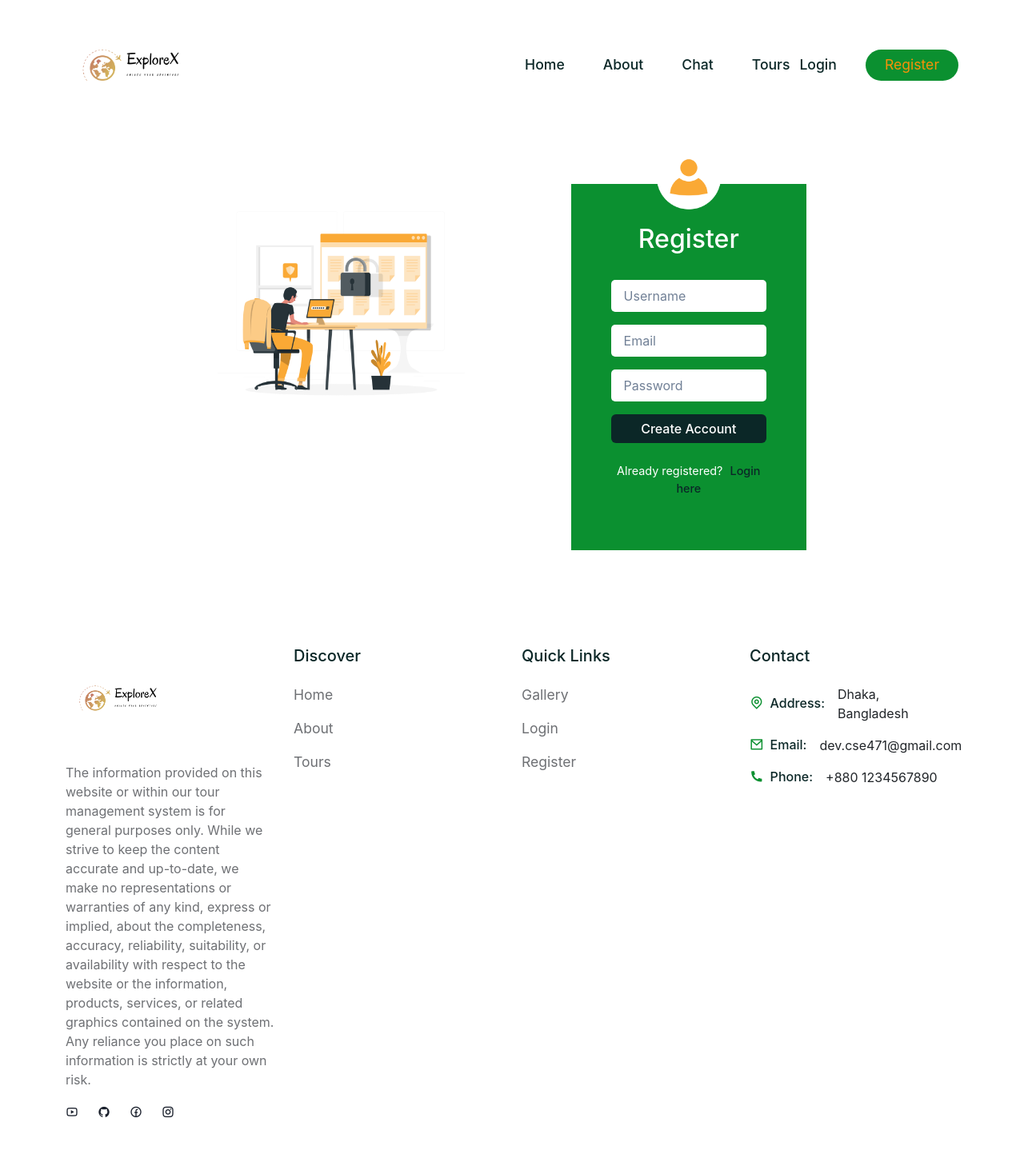
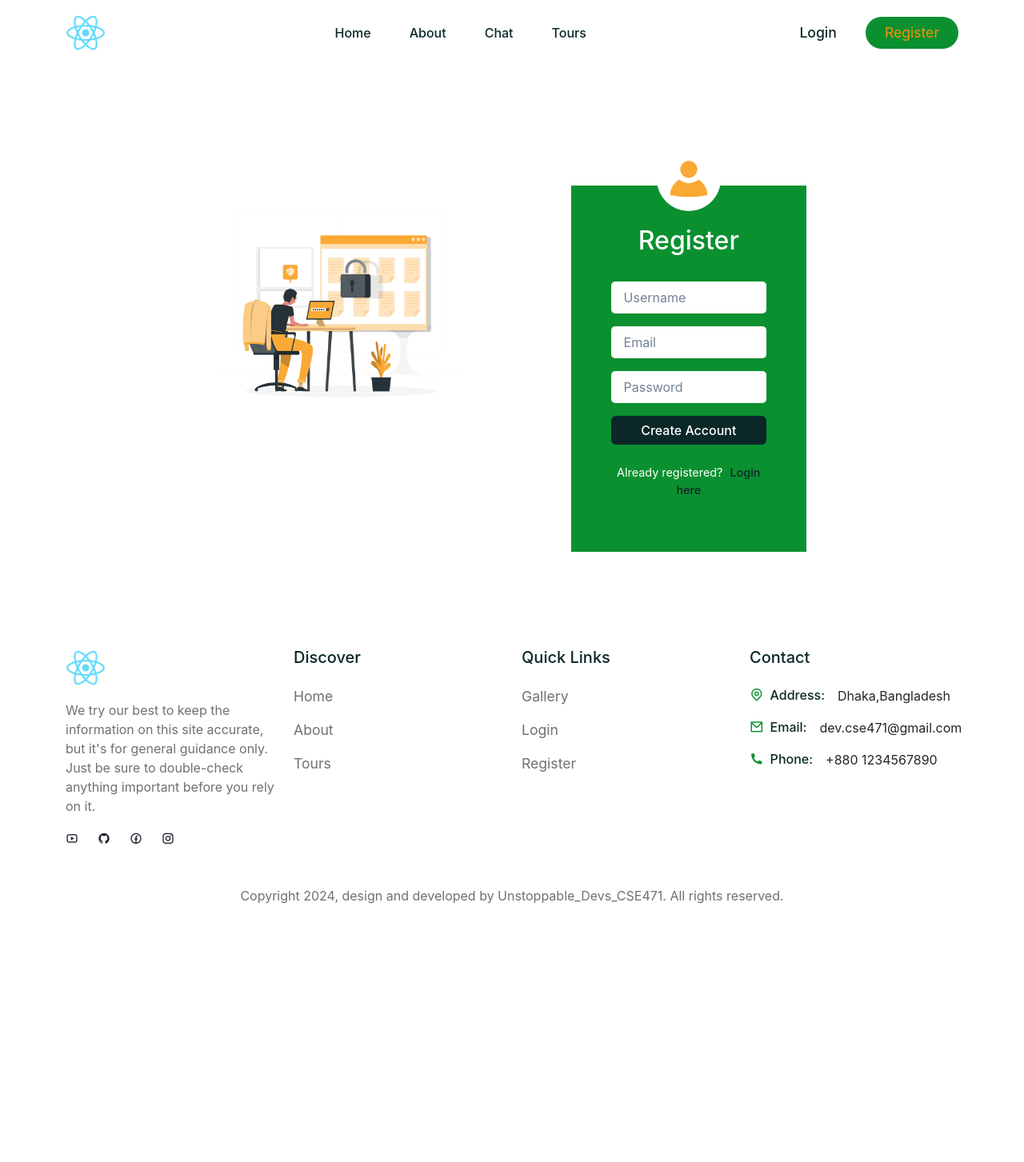
Before and after one commit to jashezan/Tours-and-Travels, a React (Create React App) app in the folder frontend/: page /register in a window 1280 px wide. Shown: the top 1453 px of the page at 80% size. After the commit the page ends 1178 px from the top, so only its background shows below. Built offline with nearby package versions, Linux system fonts and the light colour scheme; a web font is replaced by a local one.

Commit message:
Fixed Broken Design of Navbar

```diff
--- a/frontend/src/App.css
+++ b/frontend/src/App.css
@@ -39,6 +39,14 @@ a {
 }
 ul {
   list-style: none;
+}
+
+.main__layout {
+  min-height: 100vh;
+  display: flex;
+  flex-direction: column;
+  justify-content: space-between;
+  align-items: center;
 }
 
 .primary__btn {
--- a/frontend/src/components/Footer/Footer.jsx
+++ b/frontend/src/components/Footer/Footer.jsx
@@ -4,7 +4,7 @@ import './footer.css'
 import { Container, Row, Col, ListGroup, ListGroupItem } from 'reactstrap'
 
 import { Link } from 'react-router-dom'
-import logo from '../../assets/images/logo.png'
+import logo from '../../assets/images/logo512.png'
 
 const quick__links = [
   {
@@ -44,96 +44,115 @@ const Footer = () => {
     <footer className="footer">
       <Container>
         <Row>
-          <Col lg='3'>
+          <Col lg="3">
             <div className="logo">
-              <img src={logo} alt="" />
-              <p>The information provided on this website or within our tour management system is for general purposes only. While we strive to keep the content accurate and up-to-date, we make no representations or warranties of any kind, express or implied, about the completeness, accuracy, reliability, suitability, or availability with respect to the website or the information, products, services, or related graphics contained on the system. Any reliance you place on such information is strictly at your own risk.</p>
+              <div>
+                <Link to="/">
+                  <img src={logo} alt="logo" />
+                </Link>
+              </div>
+              <p>
+                We try our best to keep the information on this site accurate,
+                but it's for general guidance only. Just be sure to double-check
+                anything important before you rely on it.
+              </p>
 
               <div className="social__links d-flex align-items-center gap-4">
                 <span>
-                  <Link to='#'><i class="ri-youtube-line"></i></Link>
+                  <Link to="#">
+                    <i class="ri-youtube-line"></i>
+                  </Link>
                 </span>
                 <span>
-                  <Link to='#'><i class="ri-github-fill"></i></Link>
+                  <Link to="#">
+                    <i class="ri-github-fill"></i>
+                  </Link>
                 </span>
                 <span>
-                  <Link to='#'><i class="ri-facebook-circle-line"></i></Link>
+                  <Link to="#">
+                    <i class="ri-facebook-circle-line"></i>
+                  </Link>
                 </span>
                 <span>
-                  <Link to='#'><i class="ri-instagram-line"></i></Link>
+                  <Link to="#">
+                    <i class="ri-instagram-line"></i>
+                  </Link>
                 </span>
               </div>
             </div>
           </Col>
 
-          <Col lg='3'>
+          <Col lg="3">
             <h5 className="footer__link-title">Discover</h5>
 
             <ListGroup className="footer__quick-links">
-              {
-                quick__links.map((item, index) => (
-                  <ListGroupItem key={index} className='ps-0 border-0'>
-                    <Link to={item.path}>{item.display}</Link>
-                  </ListGroupItem>
-                ))
-              }
+              {quick__links.map((item, index) => (
+                <ListGroupItem key={index} className="ps-0 border-0">
+                  <Link to={item.path}>{item.display}</Link>
+                </ListGroupItem>
+              ))}
             </ListGroup>
           </Col>
-          <Col lg='3'>
+          <Col lg="3">
             <h5 className="footer__link-title">Quick Links</h5>
 
             <ListGroup className="footer__quick-links">
-              {
-                quick__links2.map((item, index) => (
-                  <ListGroupItem key={index} className='ps-0 border-0'>
-                    <Link to={item.path}>{item.display}</Link>
-                  </ListGroupItem>
-                ))
-              }
+              {quick__links2.map((item, index) => (
+                <ListGroupItem key={index} className="ps-0 border-0">
+                  <Link to={item.path}>{item.display}</Link>
+                </ListGroupItem>
+              ))}
             </ListGroup>
           </Col>
-          <Col lg='3'>
+          <Col lg="3">
             <h5 className="footer__link-title">Contact</h5>
 
             <ListGroup className="footer__quick-links">
-
-              <ListGroupItem className='ps-0 border-0 d-flex align-items-center gap-3'>
-                <h6 className='mb-0 d-flex align-items-center gap-2'>
-                  <span><i class='ri-map-pin-line'></i></span>
+              <ListGroupItem className="ps-0 border-0 d-flex align-items-center gap-3">
+                <h6 className="mb-0 d-flex align-items-center gap-2">
+                  <span>
+                    <i class="ri-map-pin-line"></i>
+                  </span>
                   Address:
                 </h6>
 
-                <p className="mb-0">Dhaka, Bangladesh</p>
+                <p className="mb-0">Dhaka,Bangladesh</p>
               </ListGroupItem>
 
-              <ListGroupItem className='ps-0 border-0 d-flex align-items-center gap-3'>
-                <h6 className='mb-0 d-flex align-items-center gap-2'>
-                  <span><i class='ri-mail-line'></i></span>
+              <ListGroupItem className="ps-0 border-0 d-flex align-items-center gap-3">
+                <h6 className="mb-0 d-flex align-items-center gap-2">
+                  <span>
+                    <i class="ri-mail-line"></i>
+                  </span>
                   Email:
                 </h6>
 
                 <p className="mb-0">dev.cse471@gmail.com</p>
               </ListGroupItem>
 
-              <ListGroupItem className='ps-0 border-0 d-flex align-items-center gap-3'>
-                <h6 className='mb-0 d-flex align-items-center gap-2'>
-                  <span><i class='ri-phone-fill'></i></span>
+              <ListGroupItem className="ps-0 border-0 d-flex align-items-center gap-3">
+                <h6 className="mb-0 d-flex align-items-center gap-2">
+                  <span>
+                    <i class="ri-phone-fill"></i>
+                  </span>
                   Phone:
                 </h6>
 
                 <p className="mb-0">+880 1234567890</p>
               </ListGroupItem>
-
             </ListGroup>
           </Col>
 
-          <Col lg='12' className='text-center pt-5'>
-            <p className="copyright">Copyright {year}, design and developed by Unstoppable_Devs_CSE471. All rights reserved.</p>
+          <Col lg="12" className="text-center pt-5">
+            <p className="copyright">
+              Copyright {year}, design and developed by Unstoppable_Devs_CSE471.
+              All rights reserved.
+            </p>
           </Col>
         </Row>
       </Container>
     </footer>
-  )
+  );
 }
 
 export default Footer
--- a/frontend/src/components/Header/Header.jsx
+++ b/frontend/src/components/Header/Header.jsx
@@ -2,7 +2,7 @@ import React, { useRef, useEffect, useContext } from 'react'
 import { Container, Row, Button } from 'reactstrap'
 import { NavLink, Link, useNavigate } from 'react-router-dom'
 
-import logo from '../../assets/images/logo.png'
+import logo from "../../assets/images/logo512.png";
 import './header.css'
 
 import { AuthContext } from '../../context/AuthContext'
@@ -52,29 +52,30 @@ const Header = () => {
 
   useEffect(() => {
     stickyHeaderFunc()
-
     return window.removeEventListener('scroll', stickyHeaderFunc)
   })
 
   return (
-    <header className='header' ref={headerRef}>
+    <header className="header" ref={headerRef}>
       <Container>
         <Row>
           <div className="nav__wrapper d-flex align-items-center justify-content-between">
             {/* =========logo start========= */}
             <div className="logo">
-              <img src={logo} alt="" />
+              <Link to="/">
+                <img src={logo} alt="" />
+              </Link>
             </div>
             {/* =========logo  end========= */}
 
             {/* =========menu  start========= */}
-            <div className="navigation">
-              <ul className="menu d-flex align-items-center gap-5">
+            <div className="navigation d-flex align-items-center justify-between">
+              <ul className="menu d-flex align-items-center justify-between gap-5">
                 {nav__links.map((item, index) => (
                   <li className="nav__item" key={index}>
                     <NavLink
                       to={item.path}
-                      className={navClass =>
+                      className={(navClass) =>
                         navClass.isActive ? "active__link" : ""
                       }
                     >
@@ -90,20 +91,20 @@ const Header = () => {
               <div className="nav__btns d-flex align-items-center gap-4">
                 {user ? (
                   <>
-                    <Button className='btn secondary__btn'>
-                      <Link to='/profile'>{user.username}</Link>
+                    <Button className="btn secondary__btn">
+                      <Link to="/profile">{user.username.toUpperCase()}</Link>
                     </Button>
-                    <Button className='btn btn-dark' onClick={logout}>
+                    <Button className="btn btn-dark" onClick={logout}>
                       Logout
                     </Button>
                   </>
                 ) : (
                   <>
-                    <Button className='btn secondary__btn'>
-                      <Link to='/login'>Login</Link>
+                    <Button className="btn secondary__btn">
+                      <Link to="/login">Login</Link>
                     </Button>
-                    <Button className='btn primary__btn'>
-                      <Link to='/register'>Register</Link>
+                    <Button className="btn primary__btn">
+                      <Link to="/register">Register</Link>
                     </Button>
                   </>
                 )}
@@ -112,13 +113,12 @@ const Header = () => {
               <span className="mobile__menu">
                 <i class="ri-menu-line"></i>
               </span>
-
             </div>
           </div>
         </Row>
       </Container>
     </header>
-  )
+  );
 }
 
 export default Header
--- a/frontend/src/components/Header/header.css
+++ b/frontend/src/components/Header/header.css
@@ -1,43 +1,47 @@
-.header{
+.header {
   width: 100%;
-    height: 80px;
-    line-height: 80px;
 }
 
-.logo img{
-    width: 30%;
+.logo img {
+  max-width: 50px;
 }
 
-.menu{
+.menu {
   margin-bottom: 0;
 }
 
-.nav__item a{
+.nav__wrapper {
+  min-width: 100%;
+  display: flex;
+  justify-content: space-between;
+  align-items: center;
+  padding: 1rem;
+}
+
+.nav__item a {
   text-decoration: none;
   color: var(--heading-color);
   font-weight: 500;
-    font-size: 1.1rem;
+  font-size: 1rem;
 }
 
-.nav__item a:hover{
+.nav__item a:hover {
   color: inherit;
 }
 
-.nav__item a.active__link{
+.nav__item a.active__link {
   color: var(--secondary-color);
 }
 
-.mobile__menu{
-    font-size: 1.3rem;
+.mobile__menu {
+  font-size: 1rem;
   color: var(--heading-color);
   display: none;
 }
 
-.sticky__header{
+.sticky__header {
   width: 100%;
-    height: 80px;
-    line-height: 80px;
-    background: #eb5d5d;
+  background: #fffd;
   position: sticky;
   top: 0;
   left: 0;
--- a/frontend/src/components/Layout/Layout.jsx
+++ b/frontend/src/components/Layout/Layout.jsx
@@ -1,17 +1,19 @@
-import React from 'react'
+import React from "react";
 
-import Header from './../Header/Header'
-import Routers from './../../router/Routers'
-import Footer from './../Footer/Footer'
+import Header from "./../Header/Header";
+import Routers from "./../../router/Routers";
+import Footer from "./../Footer/Footer";
 
 const Layout = () => {
   return (
-    <>
-    <Header/>
-    <Routers/>
-    <Footer/>
-    </>
-  )
-}
+    <div className="">
+      <Header />
+      <div>
+        <Routers />
+      </div>
+      <Footer />
+    </div>
+  );
+};
 
-export default Layout
+export default Layout;
--- a/frontend/src/components/miscellaneous/SideDrawer.jsx
+++ b/frontend/src/components/miscellaneous/SideDrawer.jsx
@@ -10,20 +10,31 @@ const SideDrawer = () => {
   const [loadingChat, setLoadingChat] = useState()
 
   return (
-    <Box d='flex' justifyContent='space-between' alignItems='center' bg='white' w='100%' p='5px 10px 5px 10px' borderWidth='5px' >
-      <Tooltip label="Search users to chat" hasArrow placement='bottom-end'>
-        <Button variant='ghost'>
+    <Box
+      d="flex"
+      justifyContent="space-between"
+      alignItems="center"
+      bg="white"
+      w="100%"
+      p="5px 10px 5px 10px"
+      borderWidth="5px"
+    >
+      <Tooltip label="Search users to chat" hasArrow placement="bottom-end">
+        <Button
+          variant="ghost"
+          className=" d-flex align-items-center justify-content-between"
+        >
           <i class="ri-search-line"></i>
-          <Text d={{ base: "none", md: "flex" }} px='4' >
+          <Text d={{ base: "none", md: "flex" }} px="4">
             Search User
           </Text>
         </Button>
       </Tooltip>
-      <Text fontSize='2x1' fontFamily='Work sans'>
+      <Text fontSize="2x1" fontFamily="Work sans">
         Chat with Experts
       </Text>
     </Box>
-  )
+  );
 }
 
 export default SideDrawer
--- a/frontend/src/pages/Chats.jsx
+++ b/frontend/src/pages/Chats.jsx
@@ -31,14 +31,23 @@ const Chats = () => {
     }, [])
 
     return (
-        <div style={{ width: "100%" }}>
-            {user && <SideDrawer />}
-            <Box d="flex" justifyContent='space-between' w='100%' h='91.5vh' p='10px'>
-                {user && <MyChats />}
-                {user && <ChatBox />}
-            </Box>
-        </div>
-    )
+      <div
+        className="container mx-auto  d-flex"
+        style={{ width: "100%" }}
+      >
+        <div className="w-30 h-70">{user && <SideDrawer />}</div>
+        <Box
+          d="flex"
+          justifyContent="space-between"
+          w="70%"
+          h="91.5vh"
+          p="10px"
+        >
+          {user && <MyChats />}
+          {user && <ChatBox />}
+        </Box>
+      </div>
+    );
 }
 
 export default Chats
```
Also changed, not shown: frontend/src/assets/images/logo512.png (renamed from frontend/public/logo512.png), 1 other file (tests, documents, lock files or other folders). Lines whose indentation alone changed are shown as unchanged.
